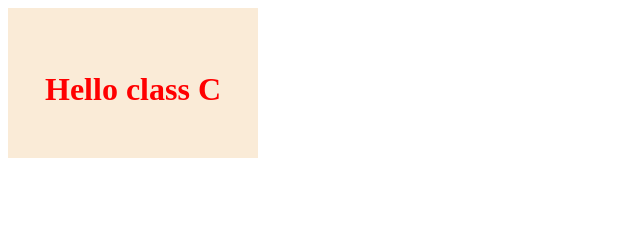
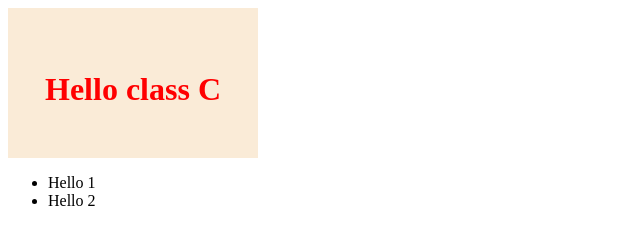
Before and after one commit to sengseiha-sam/c1-vc1-tria, a plain HTML site: page index.html in a window 1280 px wide. Shown: the whole page, without its empty margins (0-640 px from the left). Drawn offline with Linux system fonts and the light colour scheme.

Commit message:
#2 adding ul

```diff
--- a/index.html
+++ b/index.html
@@ -11,5 +11,10 @@
     <div class="divh1">
         <h1>Hello class C</h1>
     </div>
+    <ul>
+        <li>Hello 1</li>
+        <li>Hello 2</li>
+
+    </ul>
 </body>
 </html>
```
